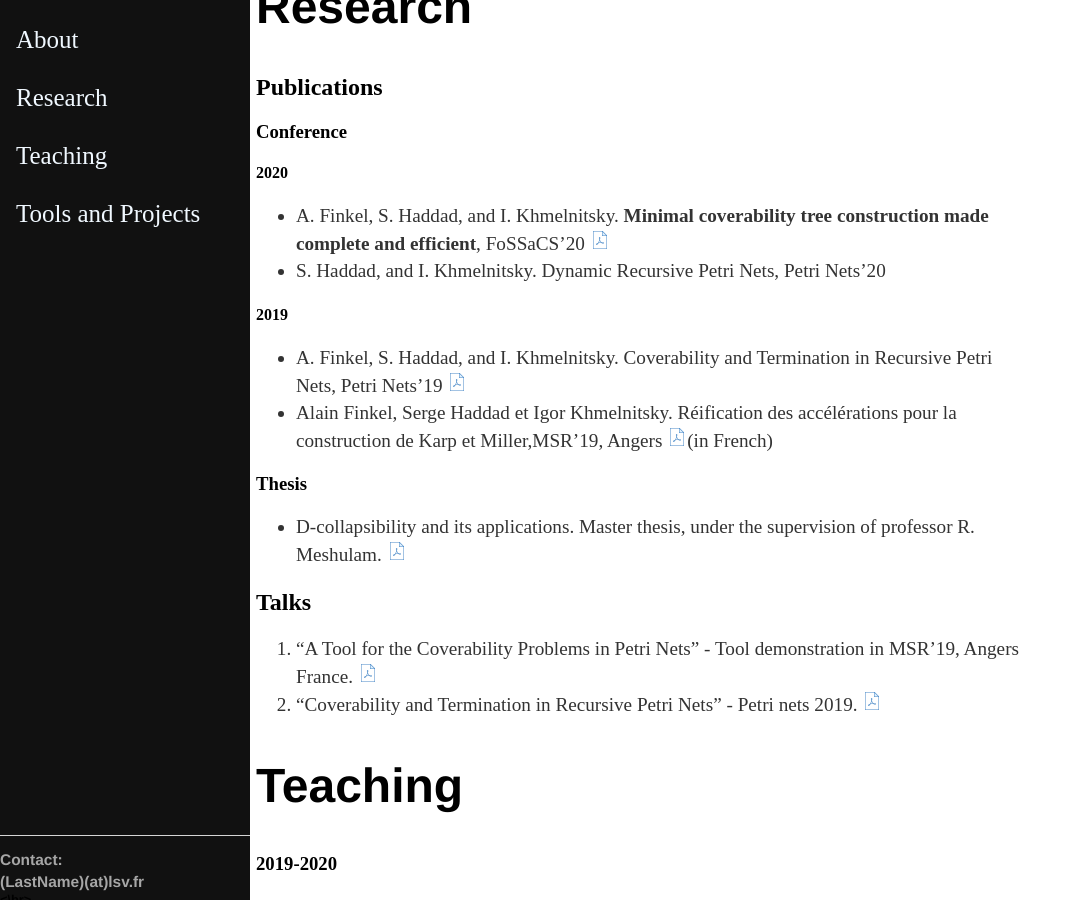
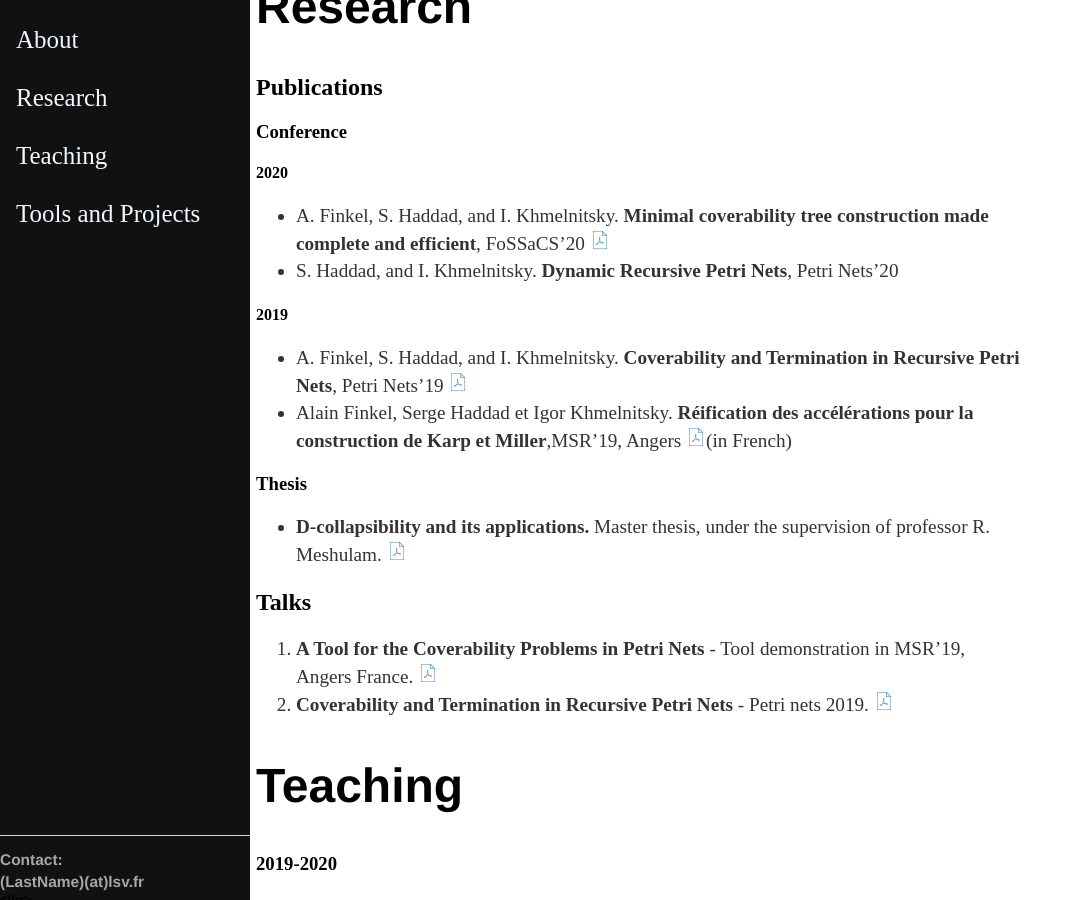
Before and after one commit to IgorKhm/igorkhm.github.io, a Jekyll site: the page built from index.md, in a window 1280 px wide and 900 px high, scrolled down 514 px. Shown: the whole window, without its empty margins (0-1083 px from the left). Built offline with Jekyll 4.4.1, drawn with Linux system fonts in a browser that asks for light colours.

Commit message:
Update index.md

```diff
--- a/index.md
+++ b/index.md
@@ -16,21 +16,21 @@ My research is currently mainly focused on verification of infinite state system
 #### 2020
    +  A. Finkel, S. Haddad, and I. Khmelnitsky. **Minimal coverability tree construction made complete and efficient**, FoSSaCS'20
    <a href="https://hal.inria.fr/INRIA/hal-02479879"><img src="pictures/pdf.png" alt="drawing" width="20"/></a>
-   +  S. Haddad, and I. Khmelnitsky. Dynamic Recursive Petri Nets, Petri Nets'20
+   +  S. Haddad, and I. Khmelnitsky. **Dynamic Recursive Petri Nets**, Petri Nets'20
 
 #### 2019
-   +  A. Finkel, S. Haddad, and I. Khmelnitsky. Coverability and Termination in Recursive Petri Nets, Petri Nets'19
+   +  A. Finkel, S. Haddad, and I. Khmelnitsky. **Coverability and Termination in Recursive Petri Nets**, Petri Nets'19
    <a href="https://hal.inria.fr/hal-02081019"><img src="pictures/pdf.png" alt="drawing" width="20"/></a>
-   + Alain Finkel, Serge Haddad et Igor Khmelnitsky. Réification des accélérations pour la construction de Karp et Miller,MSR'19, Angers
+   + Alain Finkel, Serge Haddad et Igor Khmelnitsky. **Réification des accélérations pour la construction de Karp et Miller**,MSR'19, Angers
    <a href="https://hal.archives-ouvertes.fr/hal-02431913"><img src="pictures/pdf.png" alt="drawing" width="20"/></a>(in French)
 
 ### Thesis
-  + D-collapsibility and its applications. Master thesis, under the supervision of professor R. Meshulam. <a href="/papers/thesis.pdf"><img src="pictures/pdf.png" alt="drawing" width="20"/> </a>
+  + **D-collapsibility and its applications.** Master thesis, under the supervision of professor R. Meshulam. <a href="/papers/thesis.pdf"><img src="pictures/pdf.png" alt="drawing" width="20"/> </a>
 
 ## Talks
 
-1. "A Tool for the Coverability Problems in Petri Nets" - Tool demonstration in MSR'19, Angers France. <a href="/presentations/msr19.pdf"><img src="pictures/pdf.png" alt="drawing" width="20"/> </a>
-2. "Coverability and Termination in Recursive Petri Nets" - Petri nets 2019.  <a href="/presentations/petrinet19.pdf
+1. **A Tool for the Coverability Problems in Petri Nets** - Tool demonstration in MSR'19, Angers France. <a href="/presentations/msr19.pdf"><img src="pictures/pdf.png" alt="drawing" width="20"/> </a>
+2. **Coverability and Termination in Recursive Petri Nets** - Petri nets 2019.  <a href="/presentations/petrinet19.pdf
 "><img src="pictures/pdf.png" alt="drawing" width="20"/></a>
 
 <p id="Teaching"> </p>
```
